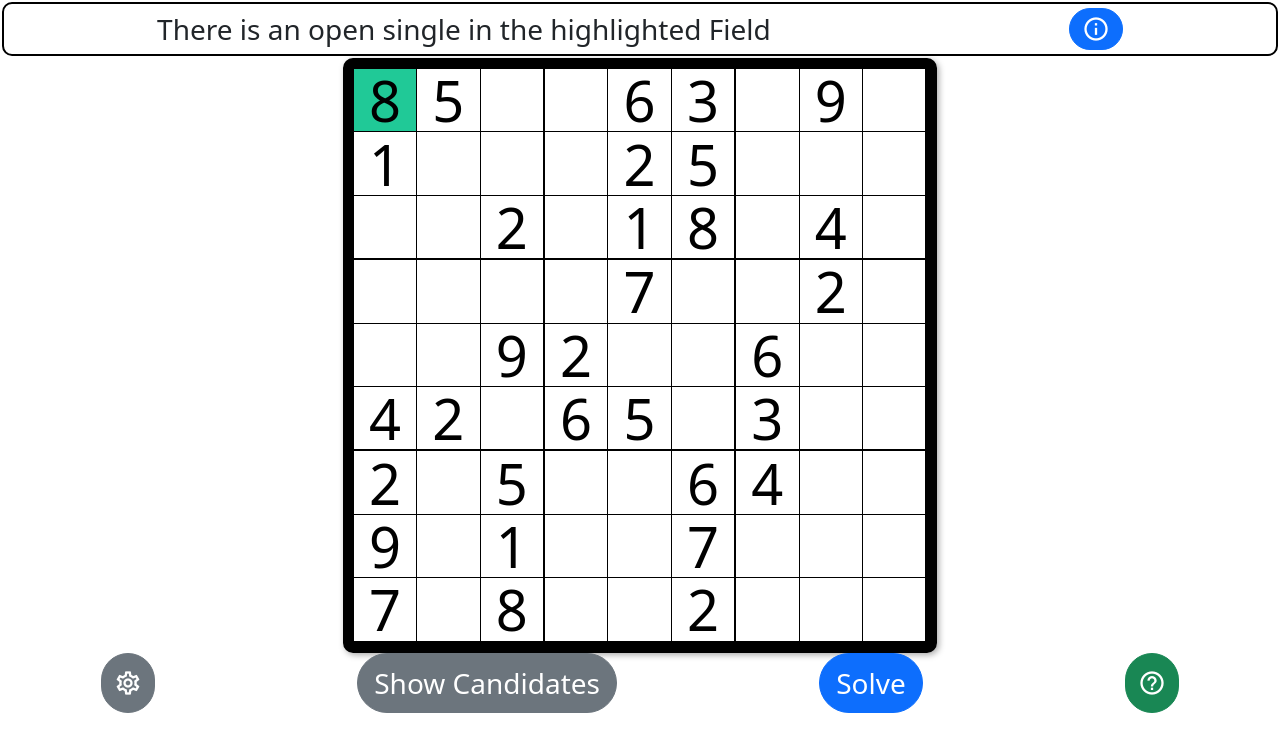
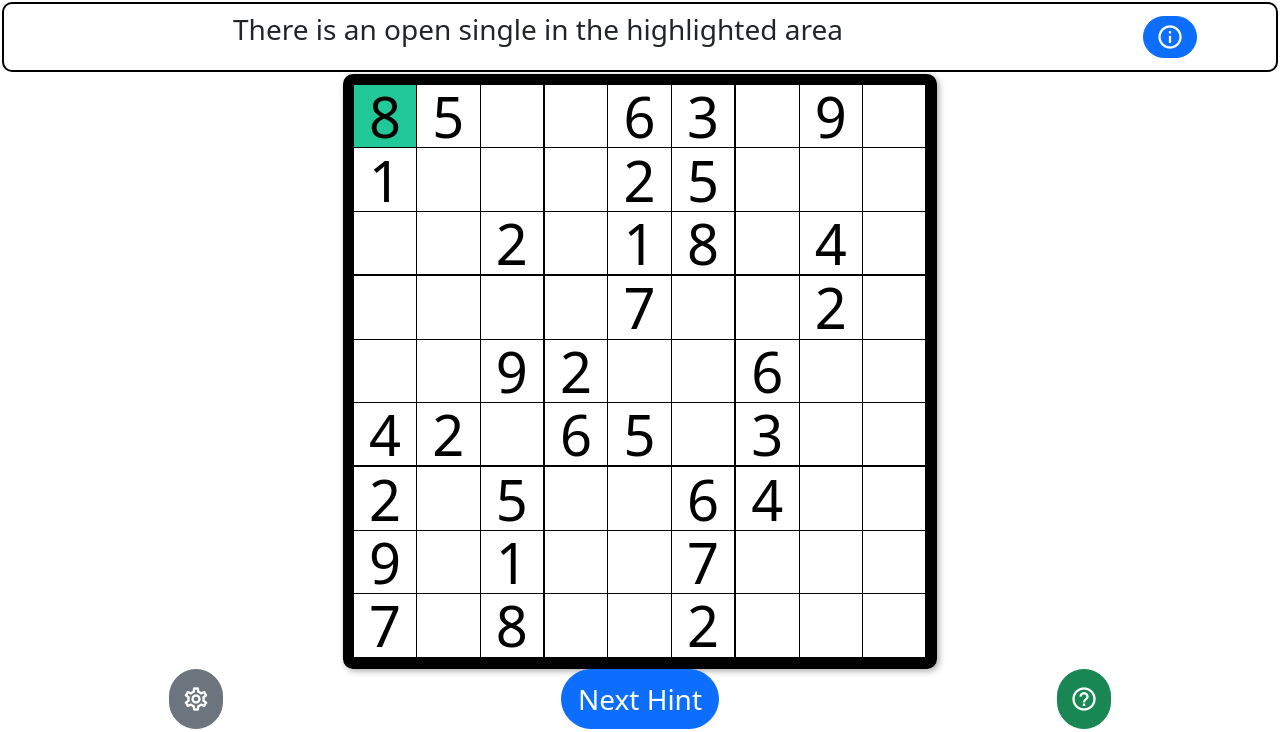
Before and after one commit to LucRome/Studienarbeit-Sudoku-Helper, a Django app: page /dev-tools/test_algorithm/open_single in a window 1280 px wide. Shown: the part 68-800 px from the top of the page. Run offline with Django 3.2, Linux system fonts and the light colour scheme.

Commit message:
start to implement step-based visualisation for algorithms

```diff
--- /dev/null
+++ b/src/backend/sudoku_helper/static/js/solve_steps.js
@@ -0,0 +1,30 @@
+current_step = 1;
+
+$(document).ready( function() {
+    $("#nxt-hint-btn").click(function() {
+        // TODO: implement show/hide for modal
+        current_step += 1;
+        if (current_step == 2) {
+            // Show candidates
+            $(".candidate-table").removeClass("invisible");
+            $("#candidate-legend").removeAttr("hidden");
+        }
+        if (current_step == 3) {
+            // mark candidates
+            // function from the algorithm scripts
+            mark_candidates();
+            $("#quickinfo-step-1").addAttr("hidden");
+            $("#quickinfo-step-3").removeAttr("hidden");
+        }
+        if (current_step == 4) {
+            // enter changes
+            // function from algorithm scripts
+            enter_changes();
+            $("#quickinfo-step-3").addAttr("hidden");
+            $("#quickinfo-step-4").removeAttr("hidden");
+            $("#nxt-hint-btn").addAttr("hidden");
+            $("#solve-sudoku-btn").removeAttr("hidden");
+            $("#field-legend").removeAttr("hidden");
+        }
+    })
+})
--- /dev/null
+++ b/src/backend/templates/algorithms/quickinfos/generic.html
@@ -0,0 +1,36 @@
+{% comment %}
+  The Generic quickinfo for an algorithm
+{% endcomment %}
+
+{% load static %}
+
+{# The descriptions for the steps #}
+<p id="quickinfo-step-1">{% block step-1 %}{% endblock step-1 %}</p>
+<p id="quickinfo-step-3" hidden>{% block step-3 %}{% endblock step-3 %}</p>
+<p id="quickinfo-step-4" hidden>{% block step-4 %}{% endblock step-4 %}</p>
+
+{# The legend for the candidates #}
+<div id="candidate-legend" hidden>
+  <b>Candidate Legend</b>
+  <table class="table table-borderless">
+    <tbody>
+      <tr>
+        <td><img src="{% static 'imgs/candidates/1.svg' %}"/></td>
+        <td>standard candidate</td>
+      </tr>
+      <tr>
+        <td><img src="{% static 'imgs/candidates_marked_delete/1.svg' %}"/></td>
+        <td>candidates that will be deleted</td>
+      </tr>
+      <tr>
+        <td><img src="{% static 'imgs/candidates_marked_use/1.svg' %}"/></td>
+        <td>candidates that will be used as the field value</td>
+      </tr>
+    </tbody>
+  </table>
+</div>
+
+{# The Legend for the fields #}
+<div id="field-legend" hidden>
+  TODO: Field Legend
+</div>
--- a/src/backend/templates/algorithms/quickinfos/open_single.html
+++ b/src/backend/templates/algorithms/quickinfos/open_single.html
@@ -1,7 +1,10 @@
+{% extends "algorithms/quickinfos/generic.html" %}
+
 {% comment %}
   Quickinfo for open single
   Params:
     dict: dictionary
 {% endcomment %}
-
-There is an open single in the highlighted Field
+{% block step-1 %}There is an open single in the highlighted area{% endblock step-1 %}
+{% block step-3 %}Using the open single algorithm, the marked candidate will be used as field value.{% endblock step-3 %}
+{% block step-4 %}Using the open single algorithm, the candidate was set as the field value in the highlighted field{% endblock step-4 %}
--- a/src/backend/templates/page_parts/bottom_components.html
+++ b/src/backend/templates/page_parts/bottom_components.html
@@ -17,11 +17,13 @@
       Validate
     </button>
   {% elif nxt_action == "solve" %}
-    <button type="button" class="btn btn-lg btn-secondary rounded-pill" id="show-candidates">
-      Show Candidates
+    {# Show next hints #}
+    <button type="button" class="btn btn-lg btn-primary rounded-pill" id="nxt-hint-btn">
+      Next Hint
     </button>
-    <button formaction="{% url 'solve-sudoku' %}" class="btn btn-lg btn-primary rounded-pill compute-btn" id="solve-sudoku-btn" form="form-sudoku" type="submit">
-      Solve
+    {# Submit to server for next step #}
+    <button hidden formaction="{% url 'solve-sudoku' %}" class="btn btn-lg btn-primary rounded-pill compute-btn" id="solve-sudoku-btn" form="form-sudoku" type="submit">
+      Submit and Solve
     </button>
   {% endif %}
 
--- a/src/backend/templates/page_parts/sudoku.html
+++ b/src/backend/templates/page_parts/sudoku.html
@@ -11,7 +11,7 @@
 
 <link rel="stylesheet" href="{% static 'css/sudoku.css' %}">
 <script src="{% static 'js/styling.js' %}"></script>
-<script src="{% static 'js/candidates.js' %}"></script>
+{% comment %} <script src="{% static 'js/candidates.js' %}"></script> {% endcomment %}
 
 {% if not sudoku_readonly %}
   <script src="{% static 'js/sudoku.js' %}"></script>
--- a/src/backend/templates/pages/solve.html
+++ b/src/backend/templates/pages/solve.html
@@ -11,7 +11,11 @@
         dict_str: serialized dictionary
 {% endcomment %}
 
+{% load static %}
+
 {% block content %}
+    <script src="{% static 'js/solve_steps.js' %}"></script>
+
     {# Error Message when no solution is found #}
     {% if no_solution %}
         <div class="alert alert-danger alert-dismissible d-flex align-items-center">
```
